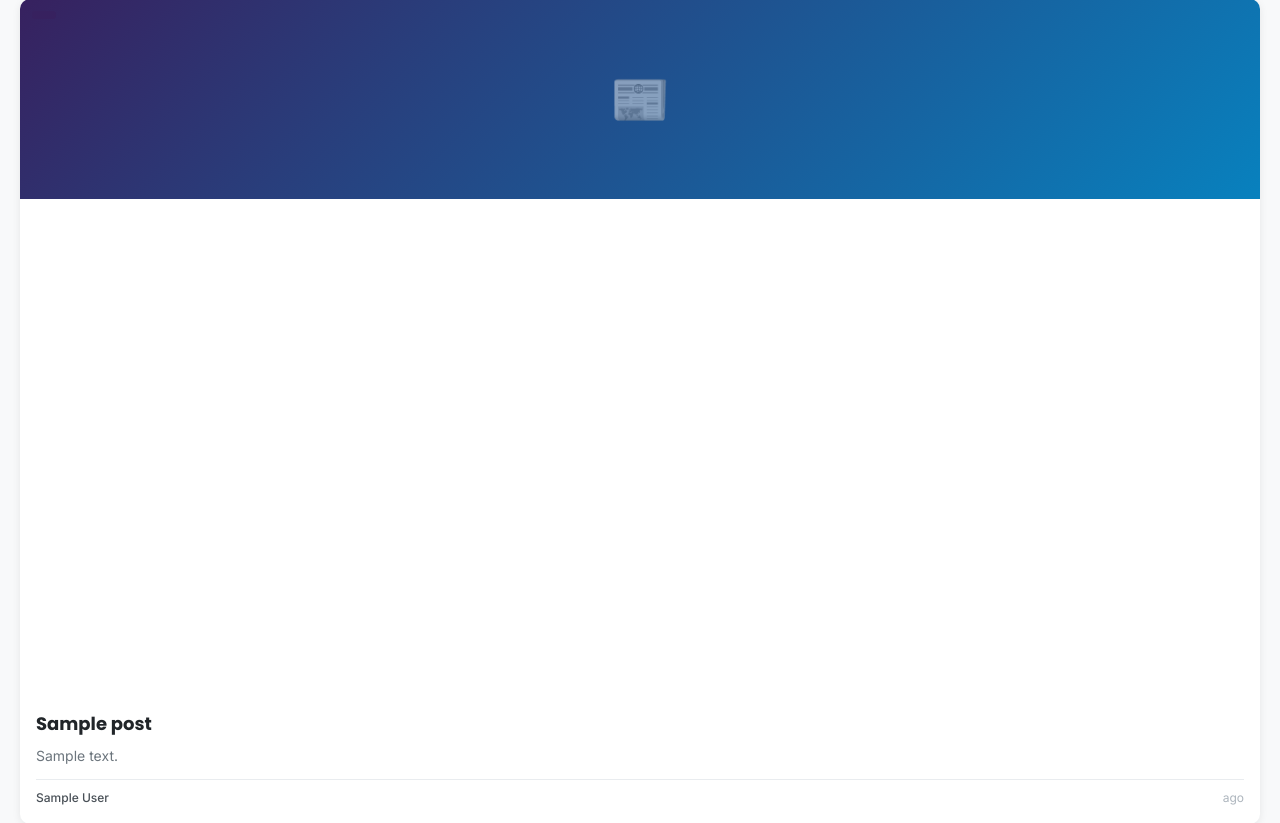
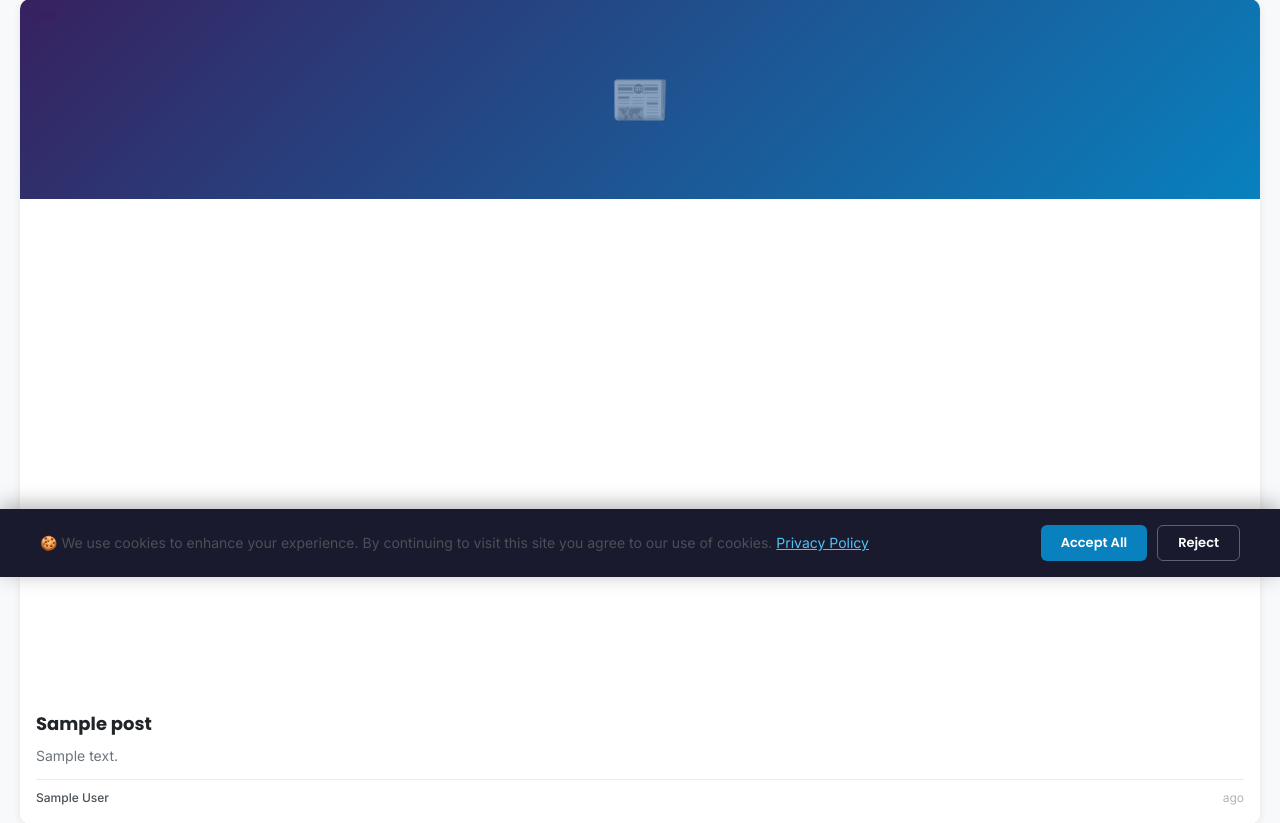
Before and after one commit to HadiqaGohar/Cryptostack, a WordPress theme: template TechNama/theme/technama/index.php in a window 1280 px wide. Shown: the part 223-1046 px from the top of the page. Run offline with PHP 8.4 and a stand-in for WordPress, Linux system fonts and the light colour scheme; the site name, menu and one post (Sample post) are stand-ins, and other content is empty; some libraries are stand-ins or nearby versions.

Commit message:
feat: QA fixes - cookie consent, loading spinners, reading progress, log rotation, AdSense conditional
- Added GDPR cookie consent banner (accept/reject, localStorage)
- Added CSS loading spinner for AJAX forms
- Added reading progress bar for article pages
- Made AdSense loading conditional (only with real pub ID)
- Added log rotation script and cron job
- Updated database table creation to auto-create all 6 tables
- Added AdSense Customizer setting support

```diff
--- a/TechNama/theme/technama/assets/js/main.js
+++ b/TechNama/theme/technama/assets/js/main.js
@@ -227,7 +227,7 @@
 
         var originalText = submitBtn.textContent;
         submitBtn.disabled = true;
-        submitBtn.textContent = 'Subscribing...';
+        submitBtn.innerHTML = '<span class="tn-spinner"></span>Subscribing...';
 
         var data = new FormData();
         data.append('action', 'tn_subscribe');
@@ -312,3 +312,15 @@
     });
   }
 })();
+
+/* Reading Progress Bar */
+(function(){
+    var bar = document.getElementById('tn-reading-progress');
+    if (!bar || !document.querySelector('.post-content, article')) return;
+    window.addEventListener('scroll', function() {
+        var scrollTop = window.pageYOffset || document.documentElement.scrollTop;
+        var docHeight = document.documentElement.scrollHeight - document.documentElement.clientHeight;
+        var progress = (scrollTop / docHeight) * 100;
+        bar.style.width = Math.min(progress, 100) + '%';
+    });
+})();
--- a/TechNama/theme/technama/footer.php
+++ b/TechNama/theme/technama/footer.php
@@ -114,10 +114,8 @@ document.addEventListener('DOMContentLoaded', function() {
 });
 </script>
 
-<!-- TechNama AdSense Auto-Ads -->
-<script async src="https://pagead2.googlesyndication.com/pagead/js/adsbygoogle.js"
-    data-ad-client="ca-pub-XXXXXXXXXXXXXXXX"></script>
 
+<?php get_template_part("template-parts/cookie-consent"); ?>
 <?php wp_footer(); ?>
 </body>
 </html>
--- a/TechNama/theme/technama/header.php
+++ b/TechNama/theme/technama/header.php
@@ -15,6 +15,7 @@ if ( ! defined( 'ABSPATH' ) ) {
     <?php wp_head(); ?>
 </head>
 <body <?php body_class(); ?>>
+    <div class="tn-reading-progress" id="tn-reading-progress"></div>
 <?php wp_body_open(); ?>
 
 <!-- Skip to content for accessibility -->
--- a/TechNama/theme/technama/inc/enqueue.php
+++ b/TechNama/theme/technama/inc/enqueue.php
@@ -306,3 +306,19 @@ gtag('config', '<?php echo esc_js( $ga_id ); ?>');
     <?php
 }
 add_action('wp_head', 'technama_google_analytics', 1);
+
+/**
+ * Conditional AdSense Auto-Ads loading
+ * Only loads when a real publisher ID is configured in Customizer
+ */
+function technama_adsense_load() {
+    $adsense_id = get_theme_mod('technama_adsense_pub_id', '');
+    if (empty($adsense_id) || $adsense_id === 'ca-pub-XXXXXXXXXXXXXXXX') {
+        return; // Don't load placeholder
+    }
+    ?>
+<script async src="https://pagead2.googlesyndication.com/pagead/js/adsbygoogle.js"
+    data-ad-client="<?php echo esc_attr($adsense_id); ?>"></script>
+    <?php
+}
+add_action('wp_head', 'technama_adsense_load', 5);
--- /dev/null
+++ b/TechNama/theme/technama/template-parts/cookie-consent.php
@@ -0,0 +1,101 @@
+<?php
+/**
+ * Cookie Consent Banner - GDPR Compliance
+ * Shows on first visit, stores consent in localStorage
+ */
+if (is_user_logged_in()) return; ?>
+<div id="tn-cookie-consent" class="tn-cookie-consent" style="display:none;">
+    <div class="tn-cookie-inner">
+        <div class="tn-cookie-text">
+            <p>🍪 We use cookies to enhance your experience. By continuing to visit this site you agree to our use of cookies. <a href="<?php echo esc_url(home_url('/cookie-policy/')); ?>">Privacy Policy</a></p>
+        </div>
+        <div class="tn-cookie-actions">
+            <button id="tn-cookie-accept" class="tn-btn tn-btn-sm tn-btn-primary">Accept All</button>
+            <button id="tn-cookie-reject" class="tn-btn tn-btn-sm tn-btn-outline">Reject</button>
+        </div>
+    </div>
+</div>
+<style>
+.tn-cookie-consent {
+    position: fixed;
+    bottom: 0;
+    left: 0;
+    right: 0;
+    background: #1a1a2e;
+    color: #fff;
+    padding: 16px 24px;
+    z-index: 99999;
+    box-shadow: 0 -4px 20px rgba(0,0,0,0.3);
+    animation: slideUp 0.4s ease-out;
+}
+@keyframes slideUp {
+    from { transform: translateY(100%); }
+    to { transform: translateY(0); }
+}
+.tn-cookie-inner {
+    max-width: 1200px;
+    margin: 0 auto;
+    display: flex;
+    align-items: center;
+    justify-content: space-between;
+    gap: 20px;
+    flex-wrap: wrap;
+}
+.tn-cookie-text p {
+    margin: 0;
+    font-size: 14px;
+    line-height: 1.5;
+}
+.tn-cookie-text a {
+    color: #4FC3F7;
+    text-decoration: underline;
+}
+.tn-cookie-actions {
+    display: flex;
+    gap: 10px;
+    flex-shrink: 0;
+}
+.tn-btn-sm {
+    padding: 8px 20px;
+    font-size: 13px;
+    font-weight: 600;
+    border: none;
+    border-radius: 6px;
+    cursor: pointer;
+    transition: all 0.2s;
+}
+.tn-btn-primary {
+    background: #0881BE;
+    color: #fff;
+}
+.tn-btn-primary:hover { background: #066a9a; }
+.tn-btn-outline {
+    background: transparent;
+    color: #fff;
+    border: 1px solid rgba(255,255,255,0.3);
+}
+.tn-btn-outline:hover { border-color: #fff; background: rgba(255,255,255,0.1); }
+@media (max-width: 768px) {
+    .tn-cookie-inner { flex-direction: column; text-align: center; }
+    .tn-cookie-actions { justify-content: center; }
+}
+</style>
+<script>
+document.addEventListener('DOMContentLoaded', function() {
+    var consent = localStorage.getItem('tn_cookie_consent');
+    if (!consent) {
+        var banner = document.getElementById('tn-cookie-consent');
+        if (banner) banner.style.display = 'block';
+    }
+    var acceptBtn = document.getElementById('tn-cookie-accept');
+    var rejectBtn = document.getElementById('tn-cookie-reject');
+    if (acceptBtn) acceptBtn.addEventListener('click', function() {
+        localStorage.setItem('tn_cookie_consent', 'accepted');
+        document.getElementById('tn-cookie-consent').style.display = 'none';
+    });
+    if (rejectBtn) rejectBtn.addEventListener('click', function() {
+        localStorage.setItem('tn_cookie_consent', 'rejected');
+        document.getElementById('tn-cookie-consent').style.display = 'none';
+    });
+});
+</script>
```
Also changed, not shown: TechNama/theme/technama/functions.php (+122 -8 lines), TechNama/theme/technama/style.css (+47 -0 lines), 1 other file.
